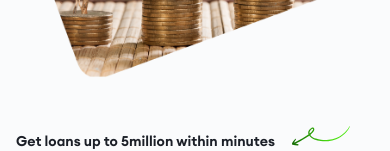
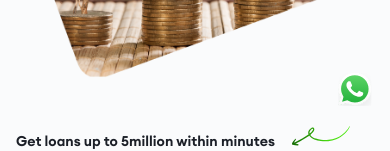
Before and after one commit to The-Anomaly/Zitra, a React (Create React App) app: page / in a window 390 px wide. Shown: the part 706-857 px from the top of the page. Built offline with nearby package versions, Linux system fonts and the light colour scheme; no server answers.

Commit message:
add whatsapp widget

```diff
--- a/src/assets/vectors/index.ts
+++ b/src/assets/vectors/index.ts
@@ -21,8 +21,10 @@ import { ReactComponent as Youtube } from "./youtube.svg";
 import { ReactComponent as LinkedIn } from "./linkedIn.svg";
 import { ReactComponent as MinusIcon } from "./minusIcon.svg";
 import { ReactComponent as PlusIcon } from "./plusIcon.svg";
+import { ReactComponent as WhatsappIcon } from "./whatsappIcon.svg";
 
 export {
+  WhatsappIcon,
   MinusIcon,
   PlusIcon,
   Youtube,
--- a/src/components/general/layout/index.tsx
+++ b/src/components/general/layout/index.tsx
@@ -8,6 +8,7 @@ import { Routes } from "router";
 import axios from "axios";
 import { Preloader, Toast } from "components";
 import { SENDINBLUE_KEY, SENDINBLUE_LIST_ID } from "config";
+import { WhatsappIcon } from "assets";
 
 interface LayoutProps extends NavbarProps {
   children: any;
@@ -88,6 +89,14 @@ const Layout: React.FC<LayoutProps> = ({ children, active }) => {
       />
       <Navbar active={active} apply={apply} />
       <main className={styles.wrapper}>{children}</main>
+      <a
+        className={styles.whatsapp}
+        href="https://wa.me/+2347047751368"
+        target="blank"
+      >
+        <WhatsappIcon />
+        <p>Chat with us</p>
+      </a>
       <Footer clear={clear} submit={newsletter} />
     </>
   );
--- a/src/components/general/layout/styles.module.css
+++ b/src/components/general/layout/styles.module.css
@@ -1,9 +1,33 @@
 .wrapper {
   padding-top: 123px;
 }
-
+.whatsapp {
+  display: block;
+  width: fit-content;
+  color: var(--text-color-002);
+  font-size: 16px;
+  font-weight: 600;
+  text-align: center;
+  position: fixed;
+  right: 3rem;
+  bottom: 2rem;
+  z-index: 1;
+}
+.whatsapp svg {
+  width: 64px;
+}
 @media screen and (max-width: 800px) {
   .wrapper {
     padding-top: 70px;
   }
+  .whatsapp {
+    right: 10px;
+    bottom: 1rem;
+  }
+  .whatsapp svg {
+    width: 48px;
+  }
+  .whatsapp p {
+    display: none;
+  }
 }
```
Also changed, not shown: src/assets/vectors/whatsappIcon.svg (added).
